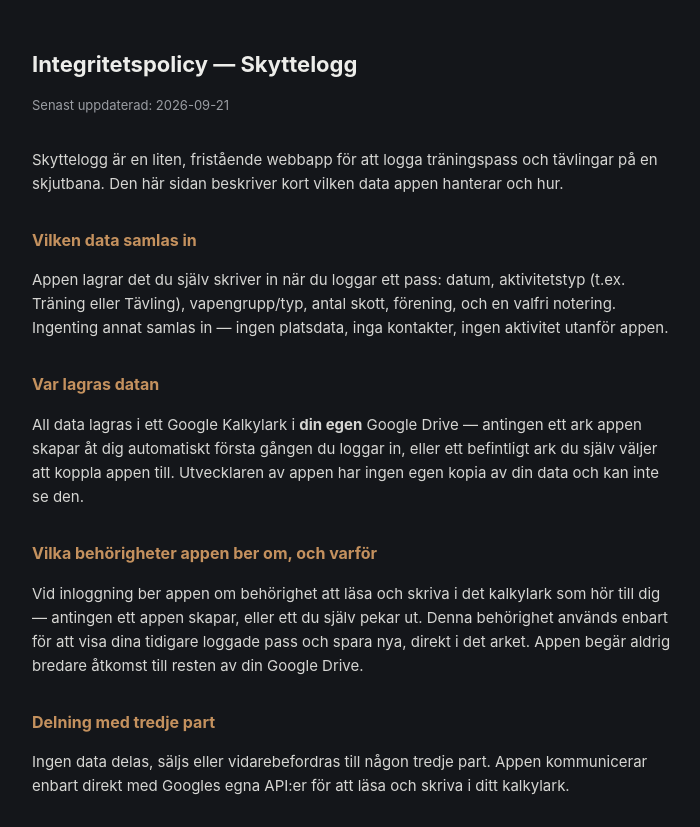
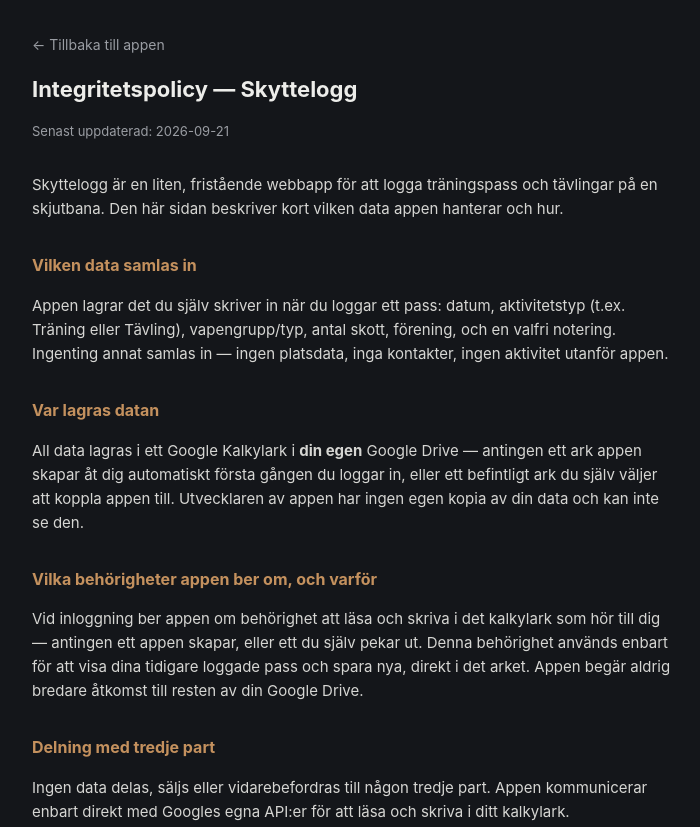
Before and after one commit to cuteroadkill/skyttelogg, a plain HTML site: page privacy.html in a window 1280 px wide. Shown: the top 827 px of the page, without its empty margins (288-988 px from the left). Drawn offline with Linux system fonts and the light colour scheme.

Commit message:
Update privacy.html

```diff
--- a/privacy.html
+++ b/privacy.html
@@ -24,6 +24,8 @@
 </head>
 <body>
 <div class="wrap">
+
+  <a href="index.html" style="color:#9A9DA3; text-decoration:none; font-size:14px;">&larr; Tillbaka till appen</a>
 
   <h1>Integritetspolicy — Skyttelogg</h1>
   <p class="updated">Senast uppdaterad: 2026-09-21</p>
```
